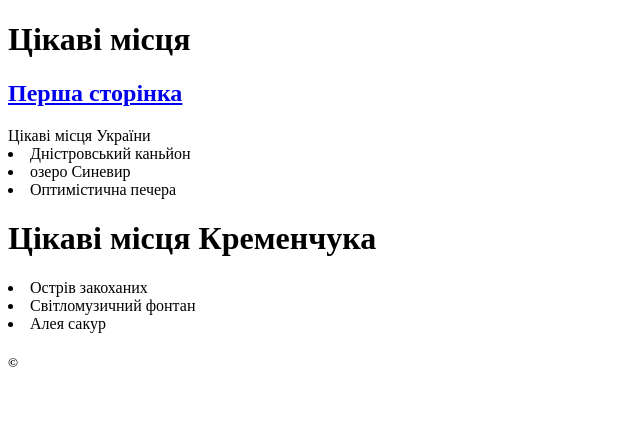
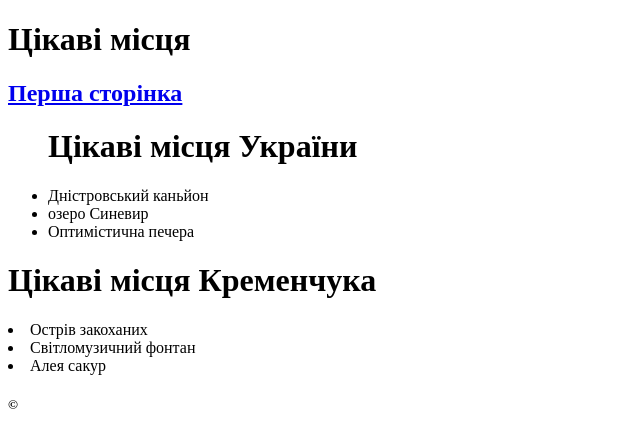
Before and after one commit to aialn/Lessons, a plain HTML site: page index.html in a window 1280 px wide. Shown: the whole page, without its empty margins (0-640 px from the left). Drawn offline with Linux system fonts and the light colour scheme.

Commit message:
Update index.html

```diff
--- a/index.html
+++ b/index.html
@@ -10,11 +10,11 @@
   </header>
   <h1>Цікаві місця</h1>
   <a href="index.html"> <h2>Перша сторінка</h2></a>
-  <u1><hl>Цікаві місця України</hl>
+  <ul><h1>Цікаві місця України</h1>
     <li>Дністровський каньйон</li>
     <li>озеро Синевир</li>
     <li>Оптимістична печера</li>
-  </u1>
+  </ul>
   <o1><h1>Цікаві місця Кременчука</h1>
     <li>Острів закоханих</li>
     <li>Світломузичний фонтан</li>
```
